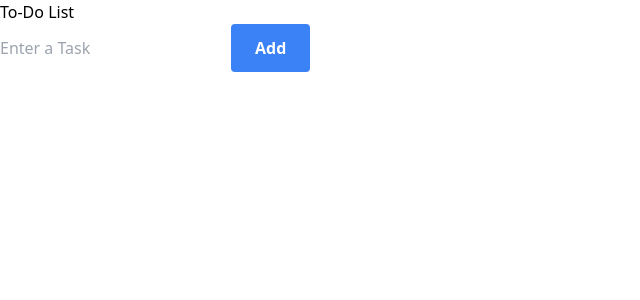
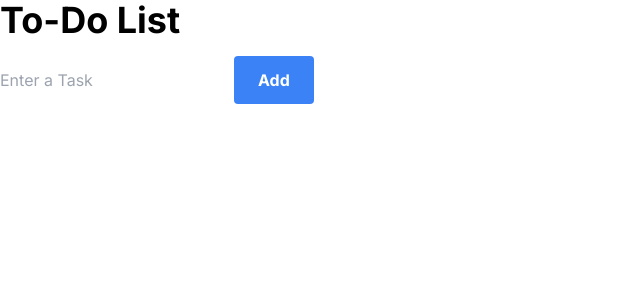
Before and after one commit to cedik456/group-proj-tdl, a React (Vite) app: page / in a window 1280 px wide. Shown: the top 300 px of the page, without its empty margins (0-640 px from the left). Built offline with nearby package versions, Linux system fonts and the light colour scheme.

Commit message:
have to see app before adding more styling

```diff
--- a/src/index.css
+++ b/src/index.css
@@ -1,6 +1,33 @@
+@import url('https://fonts.googleapis.com/css2?family=Inter:wght@400;500;600;700&display=swap');
+
 @tailwind base;
 @tailwind components;
 @tailwind utilities;
+
+body {
+  @apply font-sans;
+  font-family: 'Inter', sans-serif;
+}
+
+h1 {
+  @apply text-4xl font-bold mb-4;
+}
+
+h2 {
+  @apply text-3xl font-semibold mb-3;
+}
+
+h3 {
+  @apply text-2xl font-medium mb-2;
+}
+
+p {
+  @apply text-base mb-4;
+}
+
+a {
+  @apply text-blue-500 hover:text-blue-700;
+}
 
 .btn-primary {
   @apply px-4 py-2 font-bold text-white bg-blue-500 rounded;
@@ -59,24 +86,7 @@
   @apply outline-none ring-2 ring-blue-300;
 }
 
-/* Responsive for small screens and unused navbar/footer components
-
-@media (max-width: 640px) {
-  .btn-primary, .btn-secondary, .btn-danger {
-    @apply px-2 py-1 text-sm;
-  }
-  .card {
-    @apply p-4 text-sm;
-  }
-  .input-title, .input-content {
-    @apply px-2 py-1;
-  }
-}
-
-.shadow-custom {
-  @apply shadow-lg shadow-blue-500/50;
-
-
+/* not yet(?) needed
 .navbar {
   @apply flex items-center justify-between p-4 bg-gray-800 text-white;
 }
```
